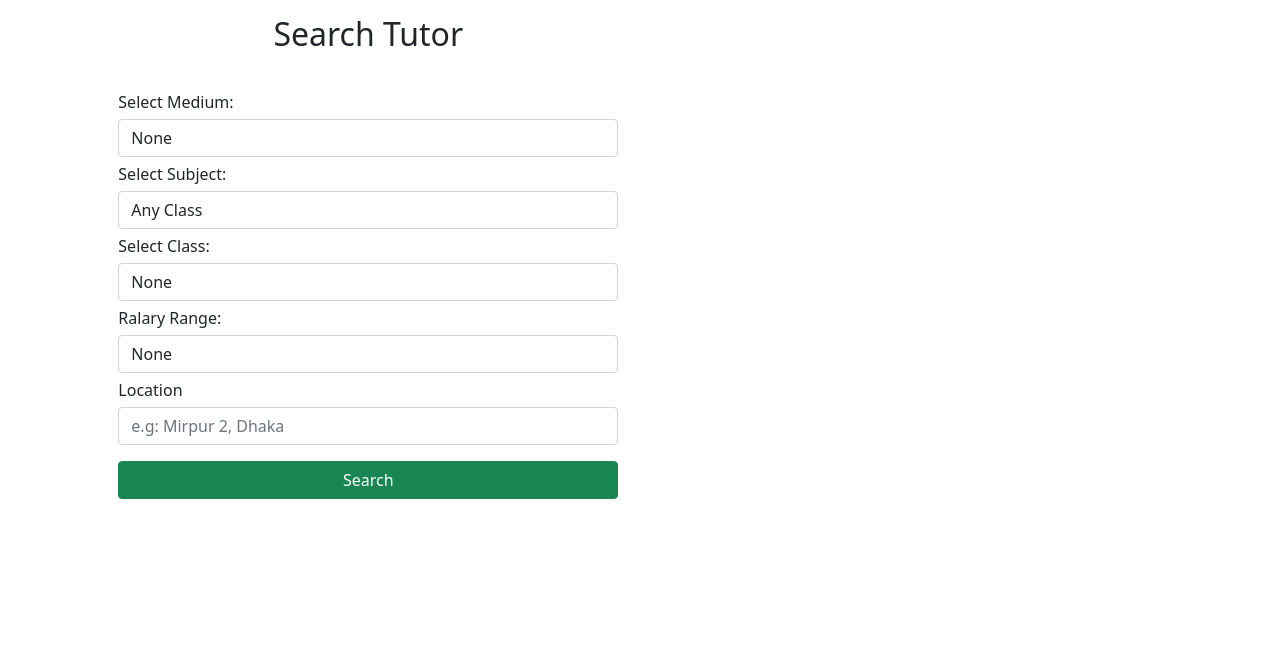
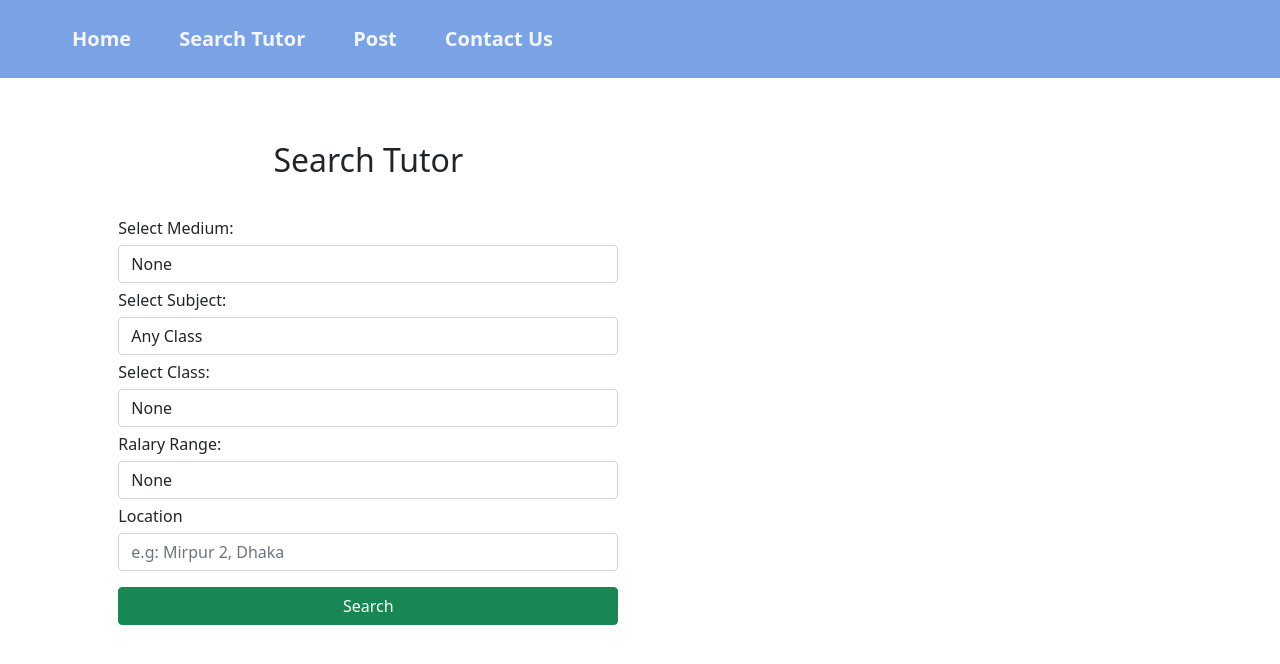
Before and after one commit to pd1116/Online-Tutor, a React (Create React App) app: page /search in a window 1280 px wide. Shown: the top 664 px of the page. Built offline with nearby package versions, Linux system fonts and the light colour scheme; no server answers.

Commit message:
file update

```diff
--- a/src/Components/Header/Header.js
+++ b/src/Components/Header/Header.js
@@ -14,7 +14,7 @@ const Header = () => {
 
             {/* top banner start here  */}
 
-            <div class="row mx-5 py-4">
+            <div class="row mx-5 pt-4">
                 <div class=" col-md-4  ">
                     <h1 class="text-center" >Online Tutor</h1>
                 </div>
--- a/src/Components/HomeSearch/HomeSearch.js
+++ b/src/Components/HomeSearch/HomeSearch.js
@@ -1,16 +1,21 @@
 import React from 'react';
+import Navbars from '../Navbars/Navbars';
 import Search from '../Search/Search'
 import'./HomeSearch.css'
 
 const HomeSearch = () => {
     return (
-        <div className="Homesearch_tutor  ">
+        <div className="Homesearch_tutor">
 
-            <section class="sectionnGap"></section>
-            <h1 className="text-center text-white">Find a Tutor </h1>
-            <br />
+         <div className="">
+
+                {/* <section class="sectionnGap"></section> */}
+            {/* <Navbars></Navbars> */}
+            {/* <h1 className="text-center text-white">Find a Tutor </h1> */}
+
             <Search></Search>
             <section class="sectionnGap"></section>
+         </div>
 
         </div>
     );
--- a/src/Components/Login/Login.js
+++ b/src/Components/Login/Login.js
@@ -32,7 +32,7 @@ const Login = () => {
 
 
     const handleGoogleSignIn = () => {
-
+       alert("Google")
     }
     return (
    <div className="login">
--- a/src/Components/Main/Main.js
+++ b/src/Components/Main/Main.js
@@ -27,7 +27,7 @@ const Main = () => {
             <Header></Header>
 
             {/* Navbar start here  */}
-            <Navbars></Navbars>
+            {/* <Navbars></Navbars> */}
 
 
             {/* Navbar ends here  */}
--- a/src/Components/Search/Search.js
+++ b/src/Components/Search/Search.js
@@ -4,14 +4,16 @@ import Navbars from '../Navbars/Navbars';
 import './Search.css'
 import SearchIcon from '@mui/icons-material/Search';
 import Header from '../Header/Header';
+import Footer from '../Footer/Footer';
+
 
 
 const Search = () => {
     return (
         <div className="search_tutor">
+          <Navbars></Navbars>
 
-
-            <div className="row  ">
+            <div className="row pt-5 ">
                 <div className=" col-md-7 ">
 
 
@@ -118,23 +120,6 @@ const Search = () => {
 
             </div>
 
-
-
-
-
-
-
-
-
-
-
-
-
-
-
-
-
-
         </div>
     );
 };
```
